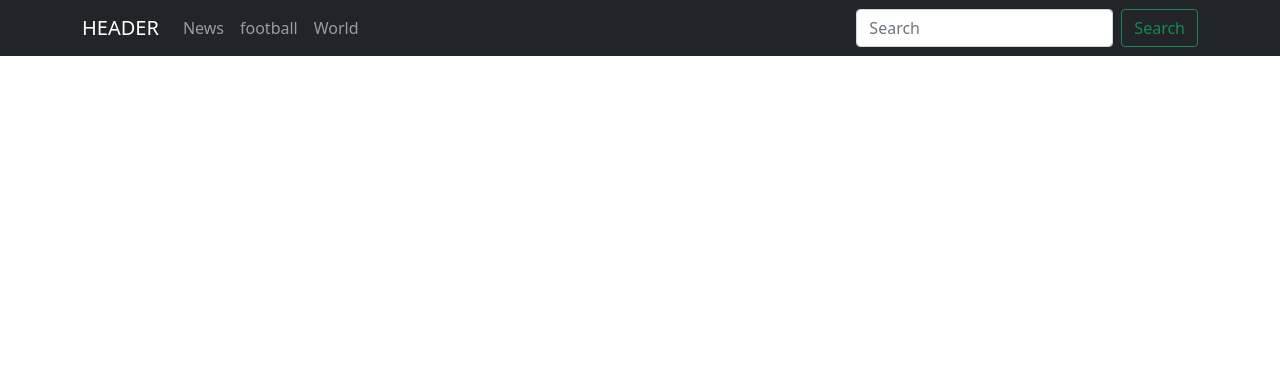
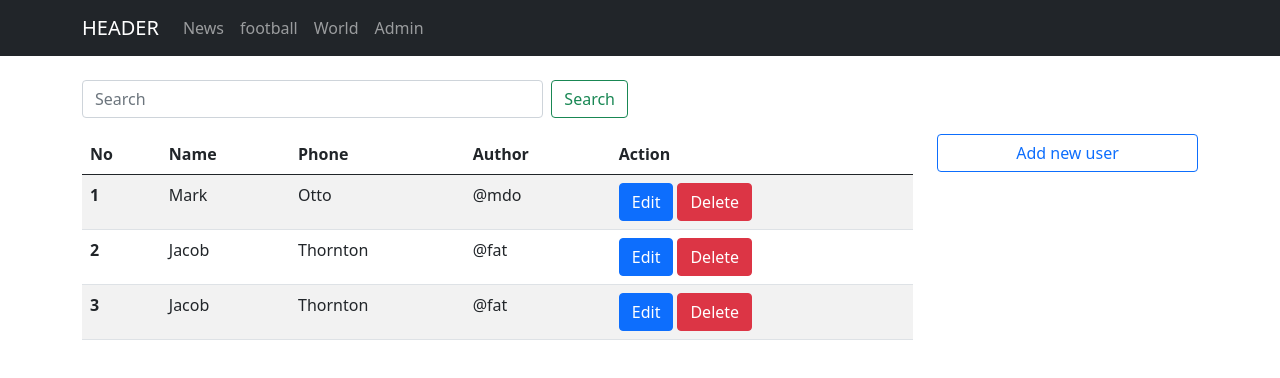
Before and after one commit to quangtuan28200/ReactJS, a React (Create React App) app: page /admin in a window 1280 px wide. Shown: the top 378 px of the page. Built offline with nearby package versions, Linux system fonts and the light colour scheme.

Commit message:
React_connect_parentComp_childComp

```diff
--- a/src/components/product.js
+++ b/src/components/product.js
@@ -3,7 +3,6 @@
 /* eslint-disable no-useless-constructor */
 /* eslint-disable jsx-a11y/anchor-is-valid */
 import React, { Component } from 'react'
-
 export default class Product extends Component {
     constructor(props) {
         super(props);
@@ -18,7 +17,8 @@ export default class Product extends Component {
         })
 
         if(x === 0){
-            console.log(this.name.value);
+            console.log(this.refname);
+            console.log(this.refname.value);
         }
     }
 
@@ -33,7 +33,7 @@ export default class Product extends Component {
         <div>
             <div className="mb-3">
                 <label htmlFor="exampleInputEmail1" className="form-label">Name product:</label>
-                <input ref={(input) => {this.name = input}} defaultValue={this.props.name} type="text" className="form-control" id="exampleInputEmail1" />
+                <input ref={(input) => {this.refname = input}} defaultValue={this.props.name} type="text" className="form-control" id="exampleInputEmail1" />
             </div>
             <button className="btn btn-primary" onClick={() => {this.status(0)}}>Save</button>
         </div>
--- /dev/null
+++ b/src/components/reactRouter/contents/admin.js
@@ -0,0 +1,144 @@
+import React, { Component } from 'react'
+import FormBtn from './admins/formBtn';
+import FormAdd from './admins/formAdd';
+
+export default class Admin extends Component {
+    constructor(props) {
+        super(props);
+        this.state = {
+            status : false,
+        }
+    }
+
+    onChangeStatus = () => {
+        this.setState({
+            status: !this.state.status
+        })
+    }
+
+    renderFormAdd = () => (
+        <div className="card mt-1">
+            <div className="card-header">
+                Add user
+            </div>
+            <div className="card-body">
+                <form>
+                    <div className="mb-3">
+                        <label htmlFor="exampleInputEmail1" className="form-label">Name</label>
+                        <input name="fname" type="text" className="form-control" id="exampleInputEmail1" aria-describedby="emailHelp" />
+                    </div>
+                    <div className="mb-3">
+                        <label htmlFor="exampleInputPassword1" className="form-label">Phone</label>
+                        <input name="faddress" type="text" className="form-control" id="exampleInputPassword1" />
+                    </div>
+                    <div className="mb-3">
+                        <label htmlFor="selectGender" className="form-label">Author</label>
+                        <select name="fgender" className="form-select" aria-label="selectGender">
+                            <option defaultValue value="1">Admin</option>
+                            <option value="2">Modrator</option>
+                            <option value="3">Normal</option>
+                        </select>
+                    </div>
+                    <div className="d-grid">
+                        <button type="submit" className="btn btn-success shadow-none" >Add</button>
+                    </div>
+                </form>
+            </div>
+        </div>
+    )
+
+    renderBtnFormAdd = () => (
+        <button className="btn btn-outline-primary shadow-none" onClick={() => this.onChangeStatus(true)}>Add new user</button>
+    )
+    renderBtnFormClose = () => (
+        <button className="btn btn-outline-danger shadow-none" onClick={() => this.onChangeStatus(false)}>Close</button>
+    )
+
+    checkFormBtn = () => {
+        let formBtn = this.renderBtnFormAdd();
+        if(this.state.status){
+            formBtn =  this.renderBtnFormClose();
+        }
+        return formBtn
+    }
+    checkFormAdd = () => {
+        if(this.state.status){
+            return this.renderFormAdd();
+        }
+    }
+
+    render() {
+        return (
+            <div className="mt-4">
+                <div className="row">
+                    <div className="col-6">
+                        <form className="d-flex">
+                            <input className="form-control me-2" type="search" placeholder="Search" aria-label="Search" />
+                            <button className="btn btn-outline-success" type="submit">Search</button>
+                        </form>
+                    </div>
+                </div>
+                <div className="row mt-3">
+                    <div className="col-9">
+                        <table className="table table-striped">
+                            <thead>
+                                <tr>
+                                    <th scope="col">No</th>
+                                    <th scope="col">Name</th>
+                                    <th scope="col">Phone</th>
+                                    <th scope="col">Author</th>
+                                    <th scope="col">Action</th>
+                                </tr>
+                            </thead>
+                            <tbody>
+                                <tr>
+                                    <th scope="row">1</th>
+                                    <td>Mark</td>
+                                    <td>Otto</td>
+                                    <td>@mdo</td>
+                                    <td>
+                                        <button type="button" className="btn btn-primary shadow-none">Edit</button>
+                                        <button type="button" className="btn btn-danger ms-1 shadow-none">Delete</button>
+                                    </td>
+                                </tr>
+                                <tr>
+                                    <th scope="row">2</th>
+                                    <td>Jacob</td>
+                                    <td>Thornton</td>
+                                    <td>@fat</td>
+                                    <td>
+                                        <button type="button" className="btn btn-primary shadow-none">Edit</button>
+                                        <button type="button" className="btn btn-danger ms-1 shadow-none">Delete</button>
+                                    </td>
+                                </tr>
+                                <tr>
+                                    <th scope="row">3</th>
+                                    <td>Jacob</td>
+                                    <td>Thornton</td>
+                                    <td>@fat</td>
+                                    <td>
+                                        <button type="button" className="btn btn-primary shadow-none">Edit</button>
+                                        <button type="button" className="btn btn-danger ms-1 shadow-none">Delete</button>
+                                    </td>
+                                </tr>
+                            </tbody>
+                        </table>
+                    </div>
+
+                    <div className="col-3">
+                        <div className="d-grid">
+                            <FormBtn
+                                onChangeStatus = {() => this.onChangeStatus()}
+                                status = {this.state.status}
+                            />
+                        </div>
+                        <FormAdd
+                            status = {this.state.status}
+                        />
+                    </div>
+                </div>
+
+            </div>
+        )
+    }
+}
--- /dev/null
+++ b/src/components/reactRouter/contents/admins/formAdd.js
@@ -0,0 +1,44 @@
+/* eslint-disable no-useless-constructor */
+import React, { Component } from 'react'
+
+export default class FormAdd extends Component {
+    renderFormAdd = () => {
+        if (this.props.status) {
+            return (
+                <div className="card mt-1">
+                    <div className="card-header">
+                        Add user
+                    </div>
+                    <div className="card-body">
+                        <form>
+                            <div className="mb-3">
+                                <label htmlFor="exampleInputEmail1" className="form-label">Name</label>
+                                <input name="fname" type="text" className="form-control" id="exampleInputEmail1" aria-describedby="emailHelp" />
+                            </div>
+                            <div className="mb-3">
+                                <label htmlFor="exampleInputPassword1" className="form-label">Phone</label>
+                                <input name="faddress" type="text" className="form-control" id="exampleInputPassword1" />
+                            </div>
+                            <div className="mb-3">
+                                <label htmlFor="selectGender" className="form-label">Author</label>
+                                <select name="fgender" className="form-select" aria-label="selectGender">
+                                    <option defaultValue value="1">Admin</option>
+                                    <option value="2">Modrator</option>
+                                    <option value="3">Normal</option>
+                                </select>
+                            </div>
+                            <div className="d-grid">
+                                <button type="submit" className="btn btn-success shadow-none" >Add</button>
+                            </div>
+                        </form>
+                    </div>
+                </div>
+            )
+        }else{
+            return null
+        }
+    }
+    render() {
+        return this.renderFormAdd()
+    }
+}
--- /dev/null
+++ b/src/components/reactRouter/contents/admins/formBtn.js
@@ -0,0 +1,22 @@
+import React, { Component } from 'react'
+
+export default class FormBtn extends Component {
+    formBtnAdd = () => (
+        <button className="btn btn-outline-primary shadow-none" onClick={() => this.props.onChangeStatus()}>Add new user</button>
+    )
+
+    formBtnClose = () => (
+        <button className="btn btn-outline-danger shadow-none" onClick={() => this.props.onChangeStatus()}>Close</button>
+    )
+
+    renderFormBtn = () => {
+        var formBtn = this.formBtnAdd();
+        if(this.props.status){
+            formBtn = this.formBtnClose();
+        }
+        return formBtn;
+    }
+    render() {
+        return this.renderFormBtn()
+    }
+}
--- a/src/components/reactRouter/header.js
+++ b/src/components/reactRouter/header.js
@@ -23,11 +23,10 @@ export default class Header extends Component {
                                 <li className="nav-item">
                                     <NavLink activeClassName="selected" className="nav-link" to="/world">World</NavLink>
                                 </li>
+                                <li className="nav-item">
+                                    <NavLink activeClassName="selected" className="nav-link" to="/admin">Admin</NavLink>
+                                </li>
                             </ul>
-                            <form className="d-flex">
-                                <input className="form-control me-2" type="search" placeholder="Search" aria-label="Search" />
-                                <button className="btn btn-outline-success" type="submit">Search</button>
-                            </form>
                         </div>
                     </div>
                 </nav>
--- a/src/components/reactRouter/redirect/redirectURL.js
+++ b/src/components/reactRouter/redirect/redirectURL.js
@@ -5,6 +5,7 @@ import News from "../contents/news";
 import Football from "../contents/football";
 import World from "../contents/world";
 import Newsdetail from "../contents/newsdetail";
+import Admin from '../contents/admin';
 
 export default class RedirectURL extends Component {
     render() {
@@ -15,6 +16,7 @@ export default class RedirectURL extends Component {
                 <Route exact path="/news" component={News} />
                 <Route path="/football" component={Football} />
                 <Route path="/world" component={World} />
+                <Route path="/admin" component={Admin} />
 
                 <Route path="/news/:slug.:id.html" component={Newsdetail} />
             </div>
```
